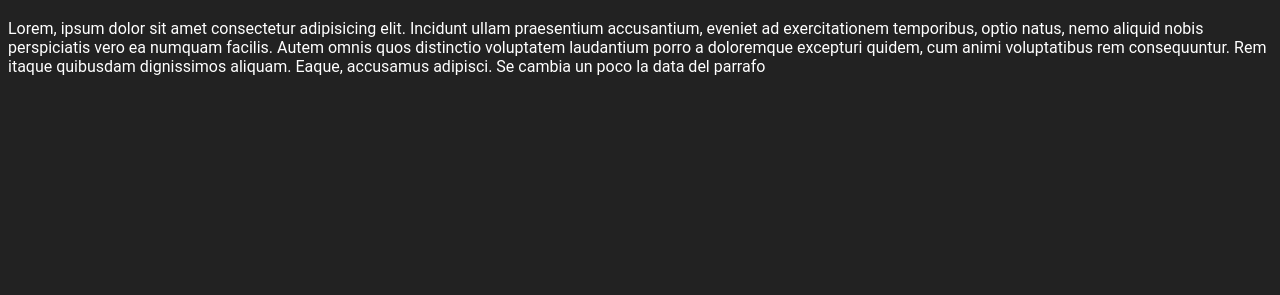
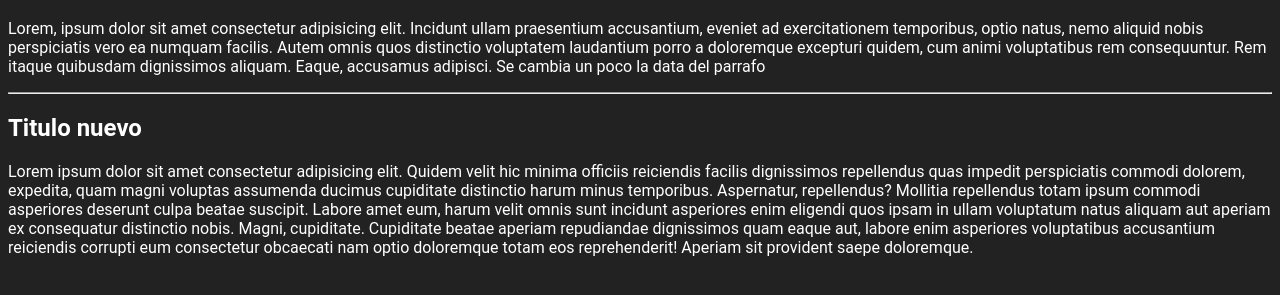
Before and after one commit to fedefredo/JS-Bucles, a plain HTML site: page index.html in a window 1280 px wide. Shown: the part 89-384 px from the top of the page. Drawn offline with Linux system fonts and the light colour scheme.

Commit message:
Titulo 2 y log en js

```diff
--- a/index.html
+++ b/index.html
@@ -10,6 +10,9 @@
     <header>Un header nuevo</header>
     <h1>JS Bucles</h1>
     <p>Lorem, ipsum dolor sit amet consectetur adipisicing elit. Incidunt ullam praesentium accusantium, eveniet ad exercitationem temporibus, optio natus, nemo aliquid nobis perspiciatis vero ea numquam facilis. Autem omnis quos distinctio voluptatem laudantium porro a doloremque excepturi quidem, cum animi voluptatibus rem consequuntur. Rem itaque quibusdam dignissimos aliquam. Eaque, accusamus adipisci. Se cambia un poco la data del parrafo</p>
+    <hr>
+    <h2>Titulo nuevo</h2>
+    <p>Lorem ipsum dolor sit amet consectetur adipisicing elit. Quidem velit hic minima officiis reiciendis facilis dignissimos repellendus quas impedit perspiciatis commodi dolorem, expedita, quam magni voluptas assumenda ducimus cupiditate distinctio harum minus temporibus. Aspernatur, repellendus? Mollitia repellendus totam ipsum commodi asperiores deserunt culpa beatae suscipit. Labore amet eum, harum velit omnis sunt incidunt asperiores enim eligendi quos ipsam in ullam voluptatum natus aliquam aut aperiam ex consequatur distinctio nobis. Magni, cupiditate. Cupiditate beatae aperiam repudiandae dignissimos quam eaque aut, labore enim asperiores voluptatibus accusantium reiciendis corrupti eum consectetur obcaecati nam optio doloremque totam eos reprehenderit! Aperiam sit provident saepe doloremque.</p>
 
     <script src="/js/while.js"></script>
 </body>
--- a/js/while.js
+++ b/js/while.js
@@ -0,0 +1 @@
+console.log("Archivo de bucle while cargado")
```
